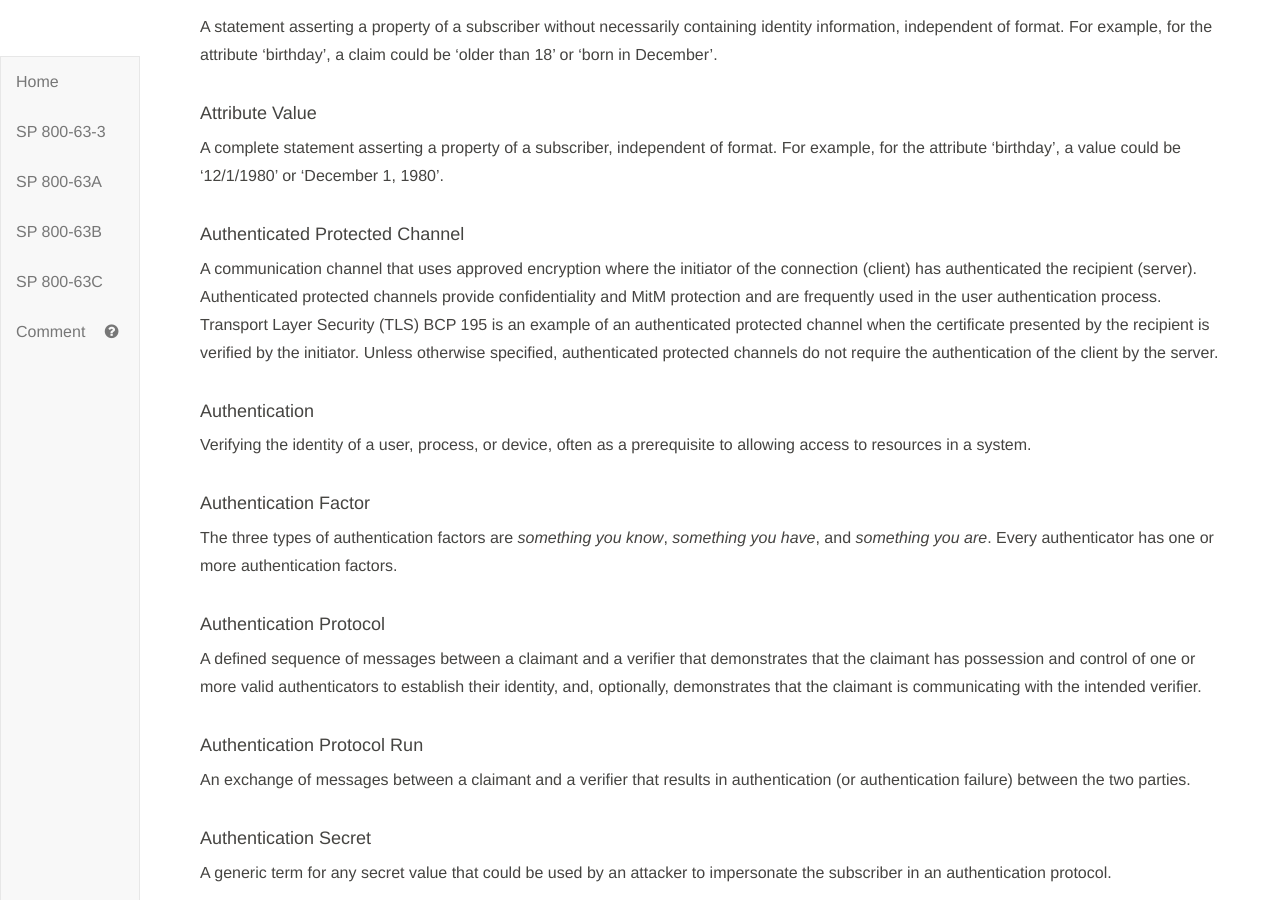
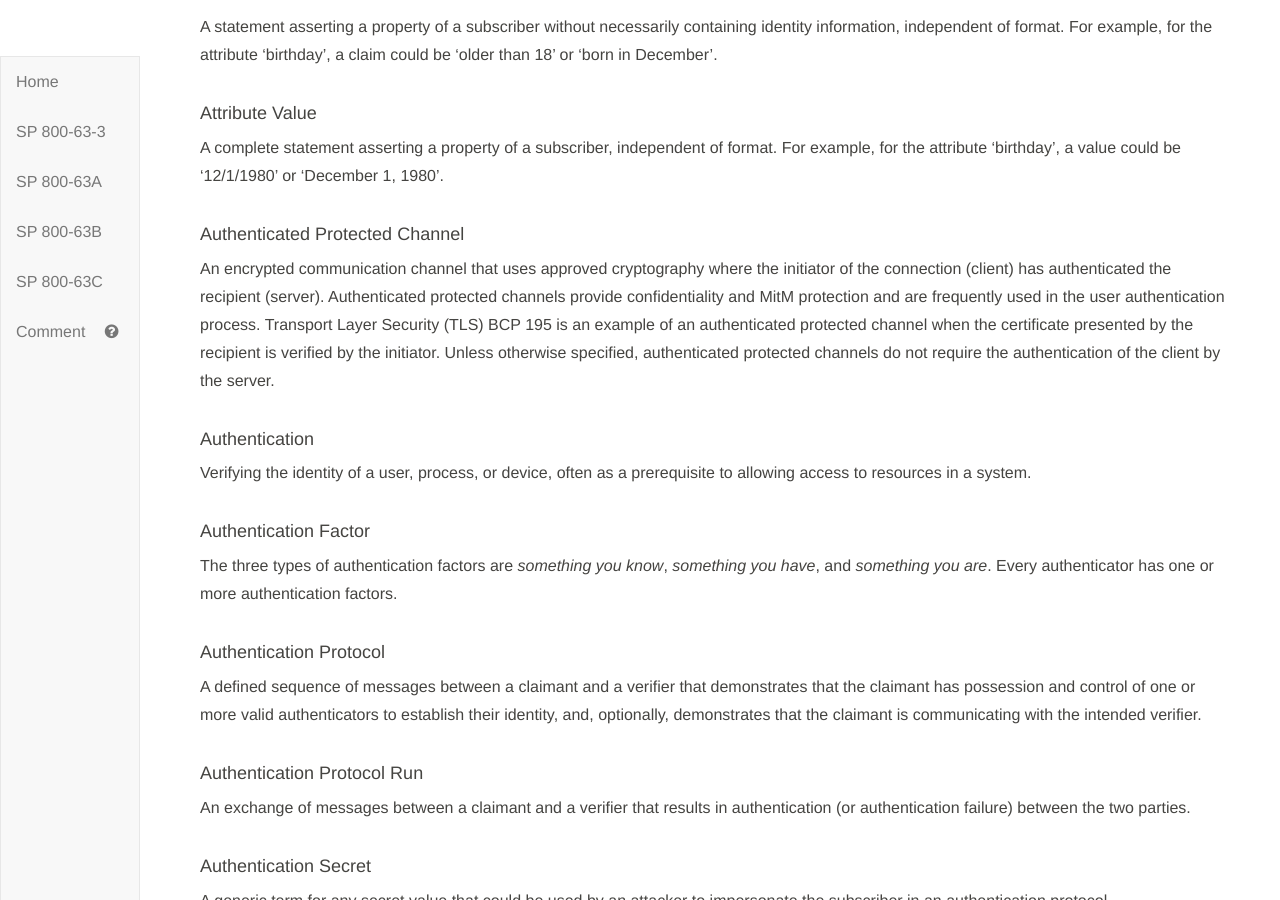
Before and after one commit to usnistgov/800-63-3, a Jekyll site: the page built from sp800-63-3/definitions.md, in a window 1280 px wide and 900 px high, scrolled down 1566 px. Built offline with Jekyll 4.4.1, drawn with Linux system fonts in a browser that asks for light colours; our own code applies the rules of GitHub Pages for plain Markdown files.

Commit message:
Review corrections

```diff
--- a/sp800-63-3/definitions.md
+++ b/sp800-63-3/definitions.md
@@ -50,7 +50,7 @@ A statement asserting a property of a subscriber without necessarily containing
 A complete statement asserting a property of a subscriber, independent of format. For example, for the attribute 'birthday', a value could be '12/1/1980' or 'December 1, 1980'.
 
 #### Authenticated Protected Channel
-A communication channel that uses approved encryption where the initiator of the connection (client) has authenticated the recipient (server). Authenticated protected channels provide confidentiality and MitM protection and are frequently used in the user authentication process. Transport Layer Security (TLS) BCP 195 is an example of an authenticated protected channel when the certificate presented by the recipient is verified by the initiator. Unless otherwise specified, authenticated protected channels do not require the authentication of the client by the server.
+An encrypted communication channel that uses approved cryptography where the initiator of the connection (client) has authenticated the recipient (server). Authenticated protected channels provide confidentiality and MitM protection and are frequently used in the user authentication process. Transport Layer Security (TLS) BCP 195 is an example of an authenticated protected channel when the certificate presented by the recipient is verified by the initiator. Unless otherwise specified, authenticated protected channels do not require the authentication of the client by the server.
 
 #### Authentication
 Verifying the identity of a user, process, or device, often as a prerequisite to allowing access to resources in a system.
```
Also changed, not shown: sp800-63b/sec4_aal.md (+1 -1 lines).
